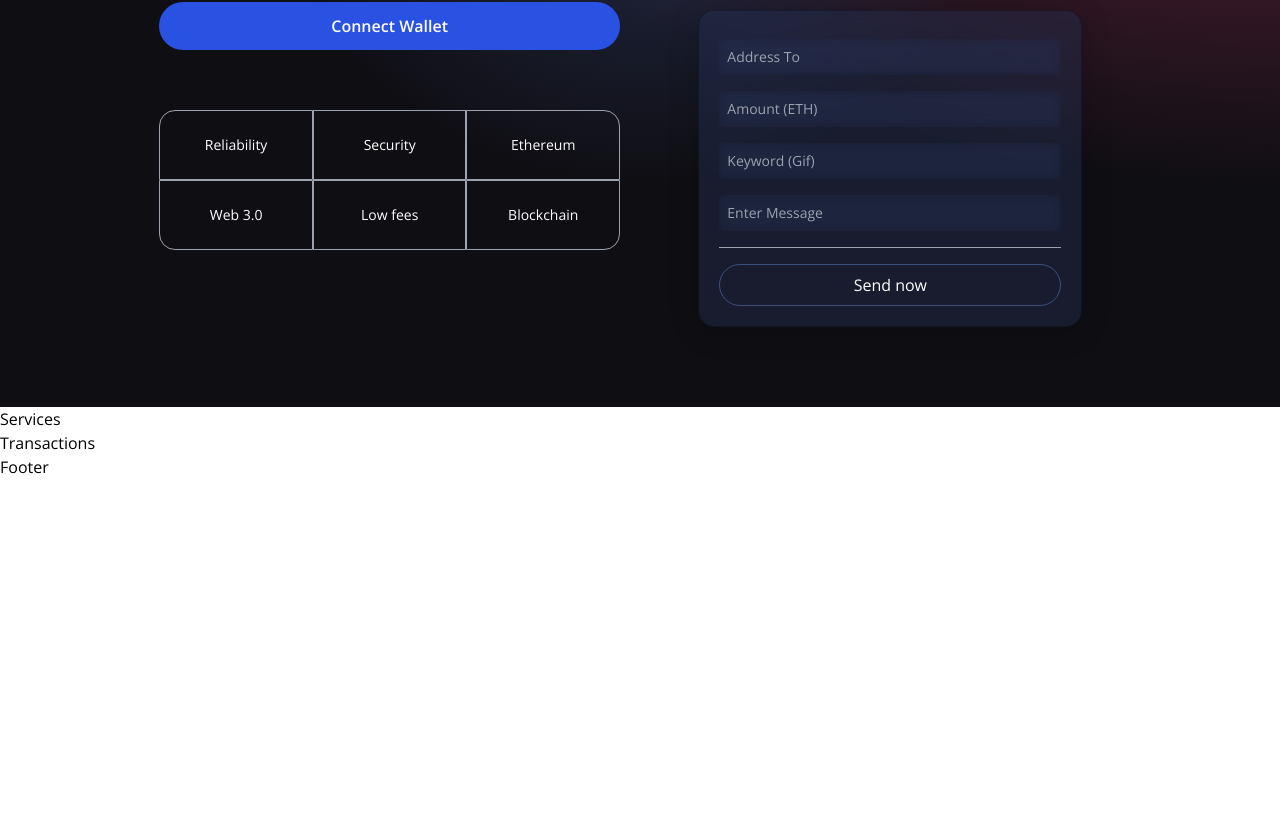
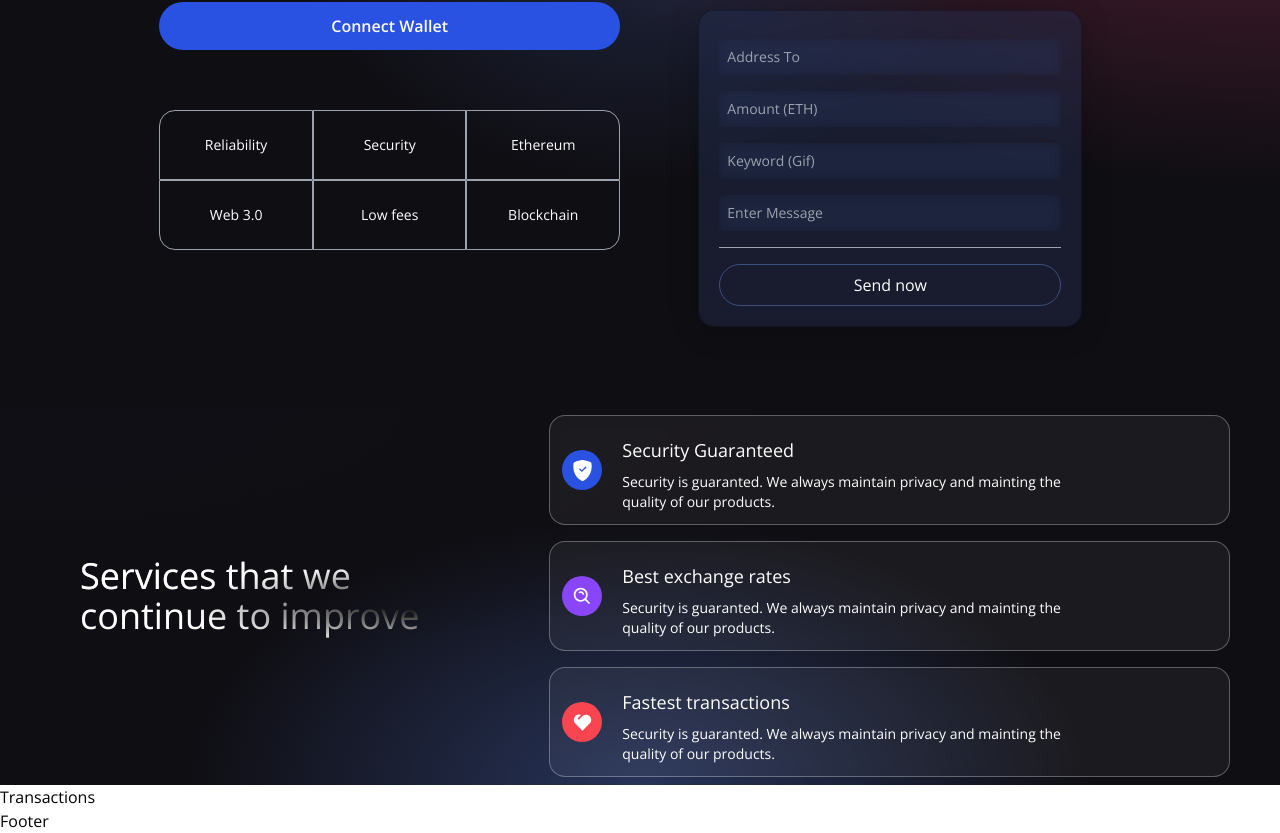
Before and after one commit to GIN1104/web-3.0, a React (Vite) app in the folder client/: page / in a window 1280 px wide. Shown: the part 350-1183 px from the top of the page. Before the commit the page ends 829 px from the top, so only its background shows below. Built offline with nearby package versions, Linux system fonts and the light colour scheme.

Commit message:
Services component done

```diff
--- a/client/src/components/Services.jsx
+++ b/client/src/components/Services.jsx
@@ -1,8 +1,53 @@
+import { BsShieldFillCheck } from 'react-icons/bs';
+import { BiSearchAlt } from 'react-icons/bi';
+import { RiHeart2Fill } from 'react-icons/ri';
+
+const ServiceCard = ({ color, title, icon, subtitle }) => {
+    return (
+    <div className="flex flex-row justify-start items-center white-glassmorphism p-3 m-2 cursor-pointer hover:shadow-xl">
+        <div className={`w-10 h-10 rounded-full flex justify-center items-center ${color}`}>
+        {icon}
+        </div>
+        <div className="ml-5 flex flex-col flex-1 text-white">
+            <h1 className="mt-2 text-lg">{title}</h1>
+            <p className="mt-2 text-sm md:w-9/12 ">{subtitle}</p>
+        </div>
+    </div>
+    )
+}
 
 const Services = () => {
     return (
-        <div>
-           Services
+        <div className="flex flex-col md:flex-row w-full justify-center items-center gradient-bg-services ">
+           <div className="flex mf:flex-row flex-col items-center justify-between md:p-20 py-12 px-4">
+           <div className="flex-1 flex flex-col justify-start items-start">
+                <h1 className="text-white text-5xl sm:text-4xl py-2 text-gradient">
+                    Services that we
+                    <br/>
+                    continue to improve
+                </h1>
+           </div>
+           </div>
+           <div className="flex-1 flex flex-col justyfy-start items-center">
+            <ServiceCard
+                color="bg-[#2952E3]"
+                title="Security Guaranteed"
+                icon={ <BsShieldFillCheck fontSize={21} className="text-white"/>}
+                subtitle="Security is guaranted. We always maintain privacy and mainting the quality of our products."
+            />
+            <ServiceCard
+                color="bg-[#8945F8]"
+                title="Best exchange rates"
+                icon={ <BiSearchAlt fontSize={21} className="text-white"/>}
+                subtitle="Security is guaranted. We always maintain privacy and mainting the quality of our products."
+            />
+            <ServiceCard
+                color="bg-[#F84550]"
+                title="Fastest transactions"
+                icon={ <RiHeart2Fill fontSize={21} className="text-white"/>}
+                subtitle="Security is guaranted. We always maintain privacy and mainting the quality of our products."
+            />
+           </div>
         </div>
     )
 }
```
Also changed, not shown: client/src/context/TransactionContext.jsx (line endings or trailing spaces).
